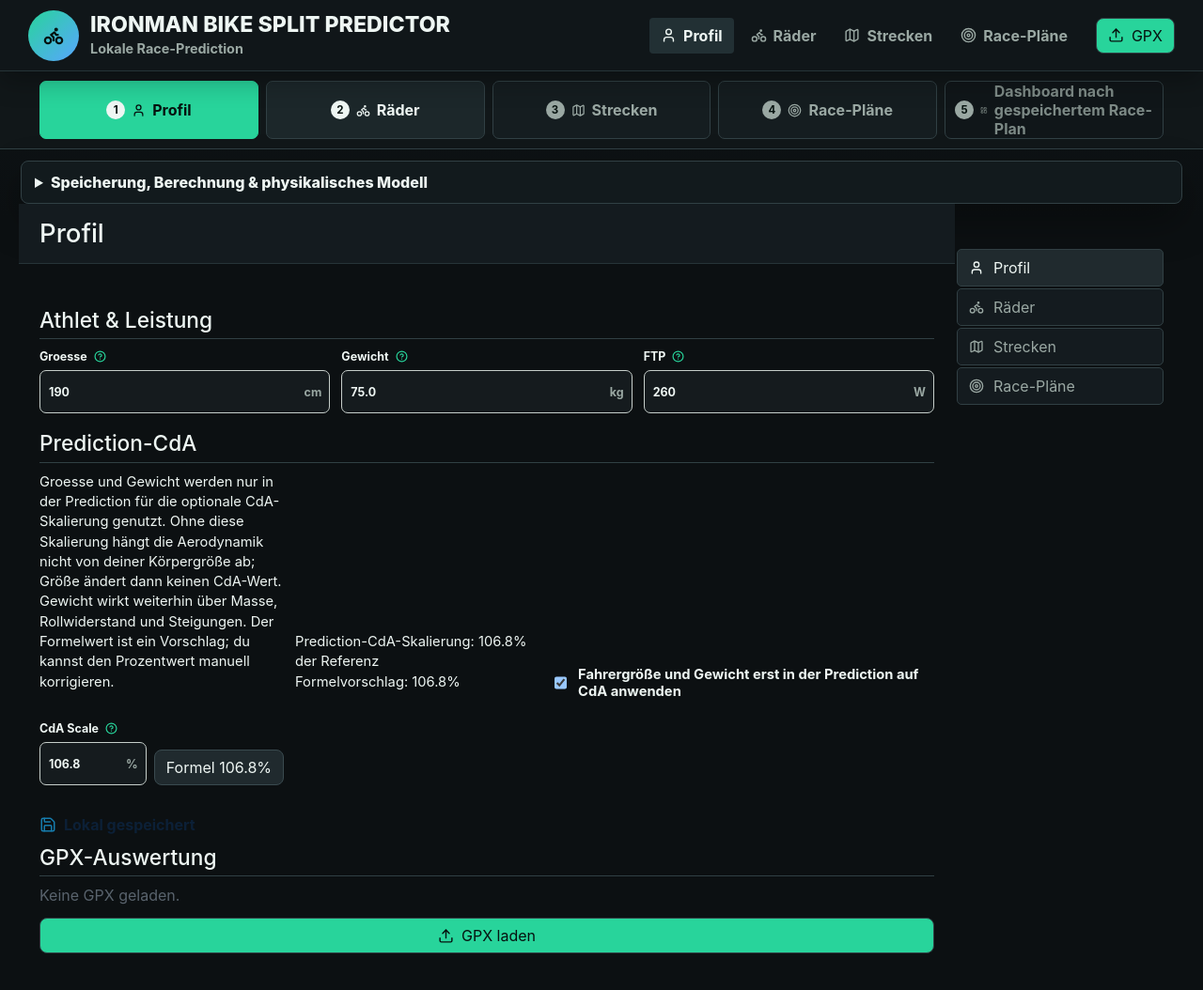
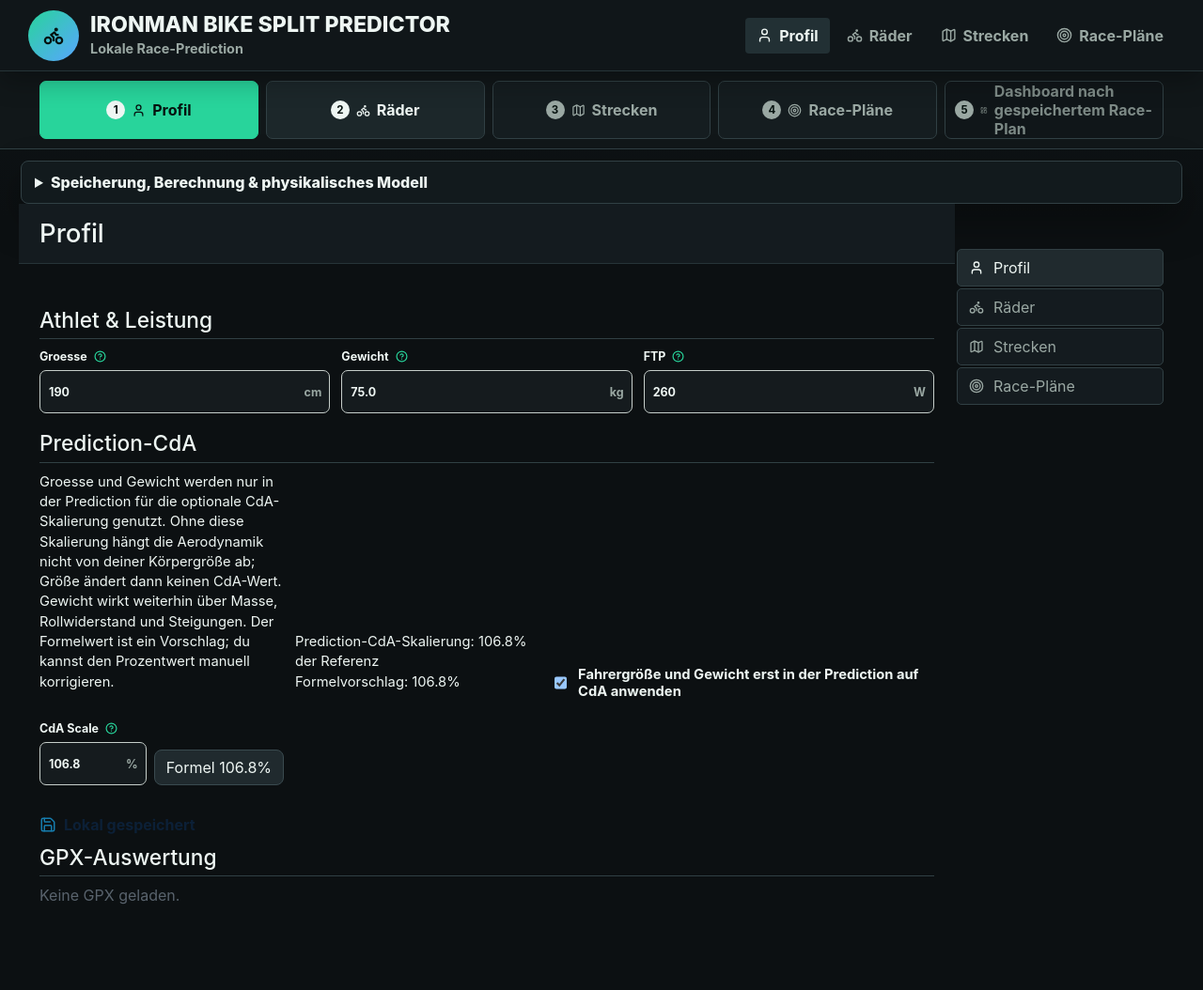
Before and after one commit to Toxnix/BikeSplit, a React (Vite) app: page / in a window 1280 px wide. Shown: the top 1054 px of the page at 94% size. After the commit the page ends 1021 px from the top, so only its background shows below. Built offline with nearby package versions, Linux system fonts and the light colour scheme.

Commit message:
Limit GPX import to courses page

```diff
--- a/src/App.tsx
+++ b/src/App.tsx
@@ -648,13 +648,7 @@ export default function App() {
             </button>
           )}
         </nav>
-        <div className="top-actions">
-          <button className="button secondary" type="button" onClick={() => fileInputRef.current?.click()}>
-            <Upload size={17} />
-            GPX
-          </button>
         <input ref={fileInputRef} className="visually-hidden" type="file" accept=".gpx,application/gpx+xml" onChange={handleFile} />
-        </div>
       </header>
 
       {currentView !== "simulator" && (
@@ -681,7 +675,6 @@ export default function App() {
           suggestedRiderCdaScale={suggestedRiderCdaScale}
           hasPendingSimulation={hasPendingSimulation}
           importError={importError}
-          onImportGpx={() => fileInputRef.current?.click()}
           onRunSimulation={runSimulation}
           activeView={currentView}
           setActiveView={setActiveView}
@@ -696,7 +689,6 @@ export default function App() {
           result={result}
           hasPendingSimulation={hasPendingSimulation}
           importError={importError}
-          onImportGpx={() => fileInputRef.current?.click()}
           onRunSimulation={runSimulation}
           activeView={currentView}
           setActiveView={setActiveView}
@@ -723,7 +715,6 @@ export default function App() {
           onSaveCurrent={saveCurrentRacePlan}
           onOpenPlan={openRacePlan}
           onDeletePlan={deleteRacePlan}
-          onImportGpx={() => fileInputRef.current?.click()}
           activeView={currentView}
           setActiveView={setActiveView}
         />
@@ -743,7 +734,6 @@ export default function App() {
                 route={route}
                 result={result}
                 hasPendingSimulation={hasPendingSimulation}
-                onImportGpx={() => fileInputRef.current?.click()}
                 onRunSimulation={runSimulation}
               />
               {route && (
@@ -953,10 +943,10 @@ export default function App() {
               <section className="empty-route-panel">
                 <Map size={34} />
                 <h2>Keine Strecke geladen</h2>
-                <p>Lade eine GPX-Datei, dann werden Streckenprofil, Segmente, Radzeit und Szenarien mit den aktuellen Profilwerten berechnet.</p>
-                <button className="button secondary" type="button" onClick={() => fileInputRef.current?.click()}>
-                  <Upload size={17} />
-                  GPX laden
+                <p>Lade eine GPX-Datei auf der Strecken-Seite, dann werden Streckenprofil, Segmente, Radzeit und Szenarien mit den aktuellen Profilwerten berechnet.</p>
+                <button className="button secondary" type="button" onClick={() => setActiveView("courses")}>
+                  <Map size={17} />
+                  Zu Strecken
                 </button>
               </section>
             )}
@@ -1214,17 +1204,19 @@ function CourseEvaluation({
   route: PreparedRoute | null;
   result: SimulationResult | null;
   hasPendingSimulation?: boolean;
-  onImportGpx: () => void;
+  onImportGpx?: () => void;
   onRunSimulation?: () => void;
 }) {
   if (!route) {
     return (
       <div className="course-empty">
         <p>Keine GPX geladen.</p>
+        {onImportGpx && (
           <button className="button secondary" type="button" onClick={onImportGpx}>
             <Upload size={17} />
             GPX laden
           </button>
+        )}
       </div>
     );
   }
@@ -1240,10 +1232,12 @@ function CourseEvaluation({
               {result ? "Neu berechnen" : "Prediction berechnen"}
             </button>
           )}
+          {onImportGpx && (
             <button className="button ghost" type="button" onClick={onImportGpx}>
               <Upload size={17} />
               GPX ersetzen
             </button>
+          )}
         </div>
       </div>
       <div className="stat-grid two">
@@ -1364,7 +1358,6 @@ function ProfileView({
   suggestedRiderCdaScale,
   hasPendingSimulation,
   importError,
-  onImportGpx,
   onRunSimulation,
   activeView,
   setActiveView
@@ -1379,7 +1372,6 @@ function ProfileView({
   suggestedRiderCdaScale: number;
   hasPendingSimulation: boolean;
   importError: string;
-  onImportGpx: () => void;
   onRunSimulation: () => void;
   activeView: ActiveView;
   setActiveView: Dispatch<SetStateAction<ActiveView>>;
@@ -1454,7 +1446,6 @@ function ProfileView({
               route={route}
               result={result}
               hasPendingSimulation={hasPendingSimulation}
-              onImportGpx={onImportGpx}
               onRunSimulation={onRunSimulation}
             />
             {importError && <p className="error-line">{importError}</p>}
@@ -1476,7 +1467,6 @@ function BikeProfileView({
   result,
   hasPendingSimulation,
   importError,
-  onImportGpx,
   onRunSimulation,
   activeView,
   setActiveView
@@ -1489,7 +1479,6 @@ function BikeProfileView({
   result: SimulationResult | null;
   hasPendingSimulation: boolean;
   importError: string;
-  onImportGpx: () => void;
   onRunSimulation: () => void;
   activeView: ActiveView;
   setActiveView: Dispatch<SetStateAction<ActiveView>>;
@@ -1598,7 +1587,6 @@ function BikeProfileView({
               route={route}
               result={result}
               hasPendingSimulation={hasPendingSimulation}
-              onImportGpx={onImportGpx}
               onRunSimulation={onRunSimulation}
             />
             {importError && <p className="error-line">{importError}</p>}
@@ -1618,7 +1606,6 @@ function RacePlansView({
   onSaveCurrent,
   onOpenPlan,
   onDeletePlan,
-  onImportGpx,
   activeView,
   setActiveView
 }: {
@@ -1628,7 +1615,6 @@ function RacePlansView({
   onSaveCurrent: () => void;
   onOpenPlan: (id: string) => void;
   onDeletePlan: (id: string) => void;
-  onImportGpx: () => void;
   activeView: ActiveView;
   setActiveView: Dispatch<SetStateAction<ActiveView>>;
 }) {
@@ -1645,9 +1631,9 @@ function RacePlansView({
               <Save size={17} />
               Aktuelle Prediction speichern
             </button>
-            <button className="button ghost" type="button" onClick={onImportGpx}>
-              <Upload size={17} />
-              GPX laden
+            <button className="button ghost" type="button" onClick={() => setActiveView("courses")}>
+              <Map size={17} />
+              Zu Strecken
             </button>
           </div>
 
```
Lines whose indentation alone changed are shown as unchanged.
